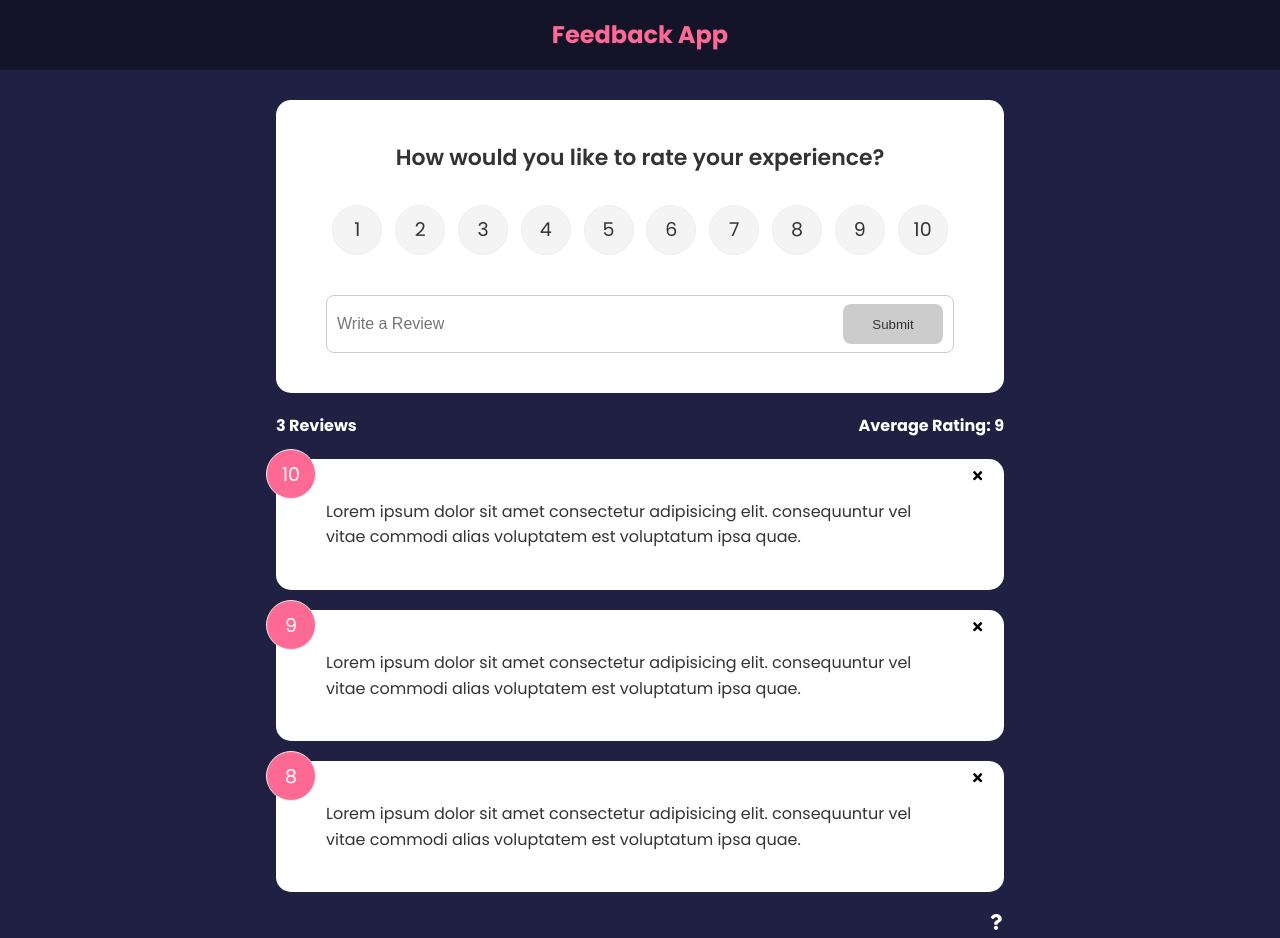
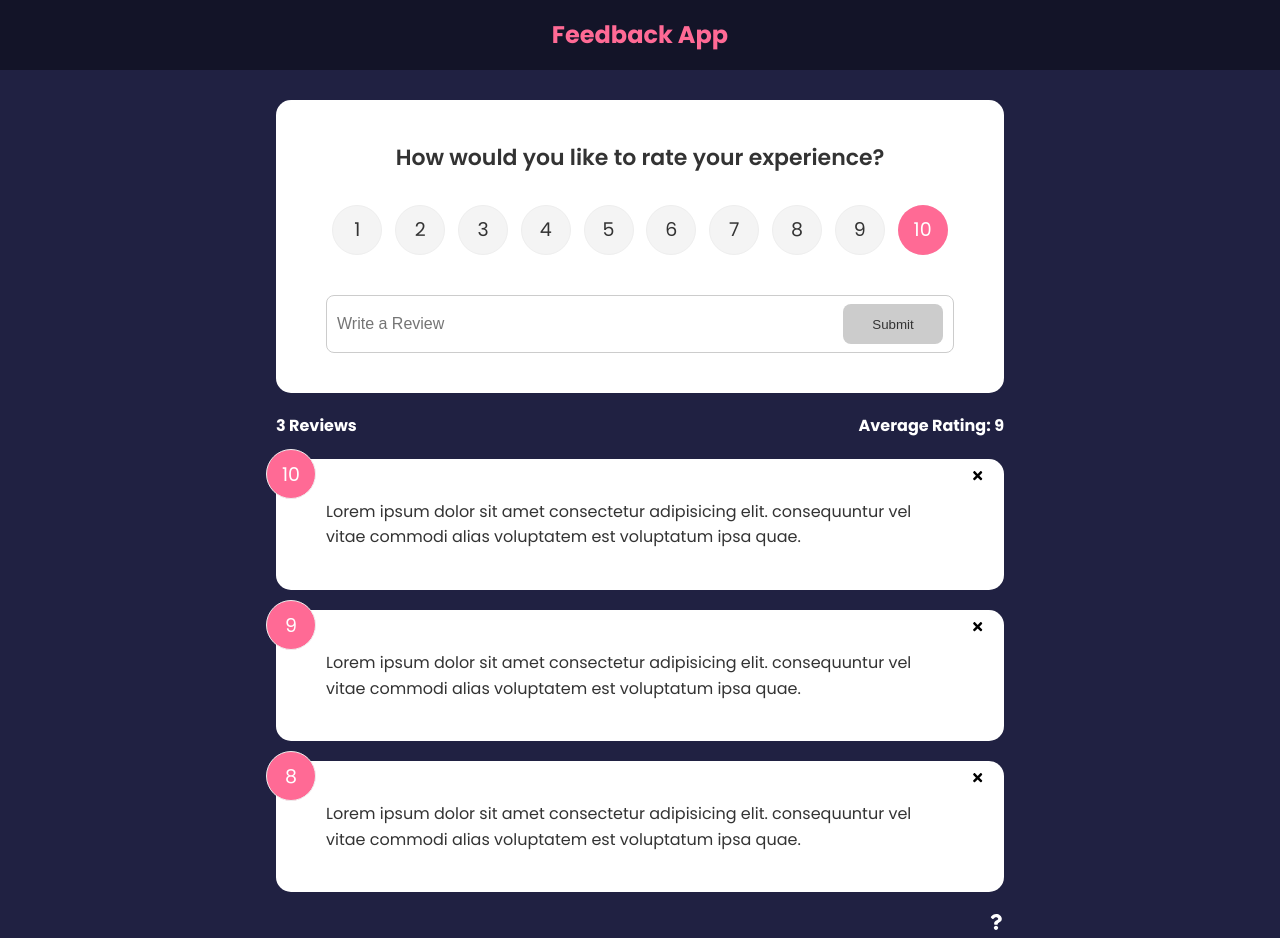
Before and after one commit to Gajjela-Koushik-Reddy/feedback-app-clone, a React (Create React App) app: page / in a window 1280 px wide. Built offline with nearby package versions, Linux system fonts and the light colour scheme.

Commit message:
fixed a bug where the state of the rating internally chnage but the UI stays same as perviously selected

```diff
--- a/src/components/FeedbackForm.jsx
+++ b/src/components/FeedbackForm.jsx
@@ -6,7 +6,7 @@ import Button from "./shared/Button";
 import { useContext } from "react";
 import FeedbackContext from "../context/FeedbackContext";
 
-const FeedbackForm = ({ handleAdd }) => {
+const FeedbackForm = () => {
   const [text, setText] = useState("");
   const [message, setMessage] = useState("");
   const [rating, setRating] = useState(10);
@@ -46,7 +46,7 @@ const FeedbackForm = ({ handleAdd }) => {
     <Card>
       <form onSubmit={handleSubmit}>
         <h2>How would you like to rate your experience?</h2>
-        <RatingSelect select={(rating) => setRating(rating)} />
+        <RatingSelect select={(rating) => setRating(rating)} selected={rating} />
         <div className="input-group">
           <input
             type="text"
--- a/src/components/RatingSelect.jsx
+++ b/src/components/RatingSelect.jsx
@@ -1,13 +1,11 @@
 import React from "react";
 import { useState } from "react";
 
-const RatingSelect = ({select}) => {
-  const [selected, setSelected] = useState();
+const RatingSelect = ({ select, selected }) => {
 
   const handleChange = (e) => {
-    setSelected(+e.target.value)
-    select(+e.target.value)
-  }
+    select(+e.target.value);
+  };
 
   return (
     <ul className="rating">
```
